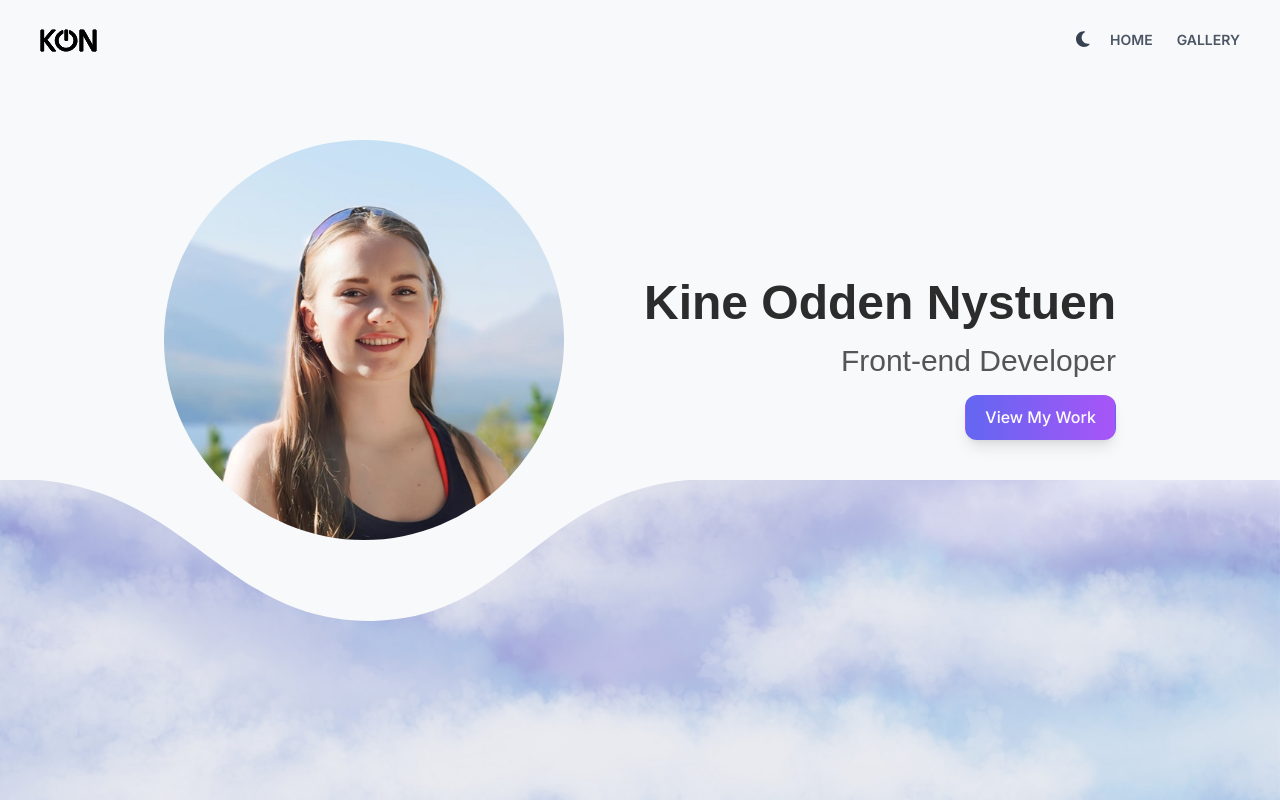
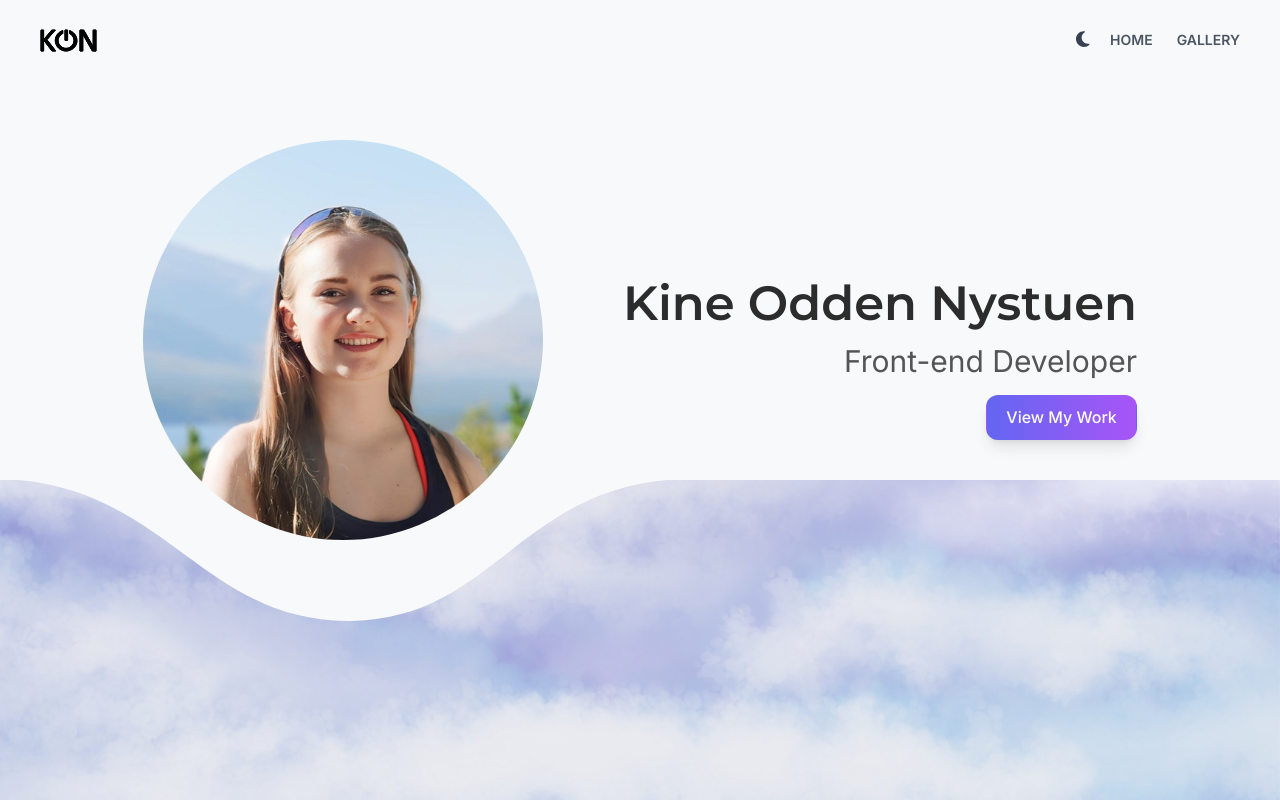
Before and after one commit to Kinenystuen/KON_portfolio, a React (Vite) app: page / in a window 1280 px wide. Shown: the top 800 px of the page. Built offline with nearby package versions, Linux system fonts and the light colour scheme; no server answers; what tailwindcss-motion would draw is missing.

Commit message:
Update font families in Tailwind configuration for improved typography

```diff
--- a/tailwind.config.js
+++ b/tailwind.config.js
@@ -150,8 +150,8 @@ export default {
         }
       },
       fontFamily: {
-        header: ["Poppins", "sans-serif"],
-        body: ["Nunito", "sans-serif"],
+        header: ["Montserrat", "sans-serif"],
+        body: ["Inter", "sans-serif"],
         other: ["Amatic SC", "cursive"]
       },
       fontSize: {
```
